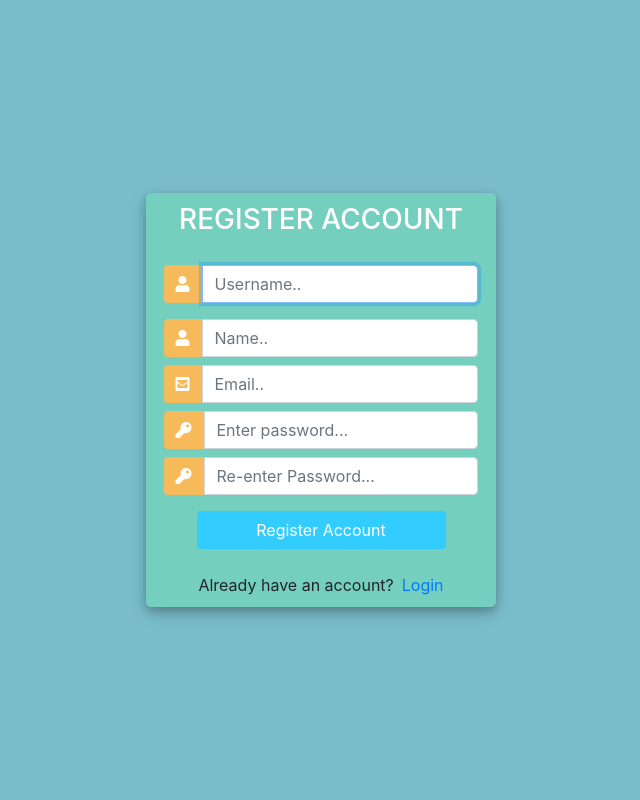
After one commit to thongnd0200/Ecommerce-Source, a Django app: page /register/ in a window 1280 px wide. The commit adds this page. Shown: the whole page, without its empty margins (319-959 px from the left). Run offline with Django 3.2, Linux system fonts and the light colour scheme; some libraries are stand-ins or nearby versions.

Commit message:
Login and Register

```diff
--- /dev/null
+++ b/ecommerce/store/decorators.py
@@ -0,0 +1,11 @@
+from django.http import HttpResponse
+from django.shortcuts import redirect
+
+
+def unauthenticated_user(view_func):
+    def wrapper_func(request, *args, **kwargs):
+        if request.user.is_authenticated:
+            return redirect('store')
+        else:
+            return view_func(request, *args, **kwargs)
+    return wrapper_func
--- /dev/null
+++ b/ecommerce/store/forms.py
@@ -0,0 +1,11 @@
+from django.forms import ModelForm
+from django import forms
+from django.contrib.auth.models import User
+from django.contrib.auth.forms import UserCreationForm
+from .models import *
+
+
+class CreateUserForm(UserCreationForm):
+    class Meta:
+        model = User
+        fields = ['username', 'last_name', 'email', 'password1', 'password2']
--- /dev/null
+++ b/ecommerce/store/templates/store/register.html
@@ -0,0 +1,151 @@
+<!DOCTYPE html>
+<html>
+
+<head>
+    <title>Register</title>
+    <link rel="stylesheet" href="https://stackpath.bootstrapcdn.com/bootstrap/4.1.3/css/bootstrap.min.css"
+        integrity="sha384-MCw98/SFnGE8fJT3GXwEOngsV7Zt27NXFoaoApmYm81iuXoPkFOJwJ8ERdknLPMO" crossorigin="anonymous">
+    <script src="https://ajax.googleapis.com/ajax/libs/jquery/3.3.1/jquery.min.js"></script>
+    <link rel="stylesheet" href="https://use.fontawesome.com/releases/v5.6.1/css/all.css"
+        integrity="sha384-gfdkjb5BdAXd+lj+gudLWI+BXq4IuLW5IT+brZEZsLFm++aCMlF1V92rMkPaX4PP" crossorigin="anonymous">
+
+    <style>
+        body,
+        html {
+            margin: 0;
+            padding: 0;
+            height: 100%;
+            background: #7abecc !important;
+        }
+
+        .user_card {
+            width: 350px;
+            margin-top: auto;
+            margin-bottom: auto;
+            background: #74cfbf;
+            position: relative;
+            display: flex;
+            justify-content: center;
+            flex-direction: column;
+            padding: 10px;
+            box-shadow: 0 4px 8px 0 rgba(0, 0, 0, 0.2), 0 6px 20px 0 rgba(0, 0, 0, 0.19);
+            -webkit-box-shadow: 0 4px 8px 0 rgba(0, 0, 0, 0.2), 0 6px 20px 0 rgba(0, 0, 0, 0.19);
+            -moz-box-shadow: 0 4px 8px 0 rgba(0, 0, 0, 0.2), 0 6px 20px 0 rgba(0, 0, 0, 0.19);
+            border-radius: 5px;
+
+        }
+
+        .form_container {
+            margin-top: 20px;
+        }
+
+        #form-title {
+            color: #fff;
+        }
+
+        .login_btn {
+            width: 100%;
+            background: #33ccff !important;
+            color: white !important;
+        }
+
+        .login_btn:focus {
+            box-shadow: none !important;
+            outline: 0px !important;
+        }
+
+        .login_container {
+            padding: 0 2rem;
+        }
+
+        .input-group-text {
+            background: #f7ba5b !important;
+            color: white !important;
+            border: 0 !important;
+            border-radius: 0.25rem 0 0 0.25rem !important;
+        }
+
+        .input_user,
+        .input_pass:focus {
+            box-shadow: none !important;
+            outline: 0px !important;
+        }
+    </style>
+
+</head>
+
+<body>
+    <div class="container h-100">
+        <div class="d-flex justify-content-center h-100">
+            <div class="user_card">
+                <div class="d-flex justify-content-center">
+                    <h3 id="form-title">REGISTER ACCOUNT</h3>
+                </div>
+                <div class="d-flex justify-content-center form_container">
+
+                    <form method="POST" action="">
+                        {% csrf_token %}
+                        <div class="input-group mb-3">
+                            <div class="input-group-append">
+                                <span class="input-group-text"><i class="fas fa-user"></i></span>
+                            </div>
+                            {{form.username}}
+                        </div>
+                        <div class="input-group mb-2">
+                            <div class="input-group-append">
+                                <span class="input-group-text"><i class="fas fa-user"></i></span>
+                            </div>
+                            {{form.last_name}}
+                        </div>
+                        <div class="input-group mb-2">
+                            <div class="input-group-append">
+                                <span class="input-group-text"><i class="fas fa-envelope-square"></i></span>
+                            </div>
+                            {{form.email}}
+                        </div>
+                        <div class="input-group mb-2">
+                            <div class="input-group-append">
+                                <span class="input-group-text"><i class="fas fa-key"></i></span>
+                            </div>
+                            {{form.password1}}
+                        </div>
+                        <div class="input-group mb-2">
+                            <div class="input-group-append">
+                                <span class="input-group-text"><i class="fas fa-key"></i></span>
+                            </div>
+                            {{form.password2}}
+                        </div>
+
+                        <div class="d-flex justify-content-center mt-3 login_container">
+                            <input class="btn login_btn" type="submit" value="Register Account">
+                        </div>
+                    </form>
+                </div>
+
+                {{form.errors}}
+
+                <div class="mt-4">
+                    <div class="d-flex justify-content-center links">
+                        Already have an account? <a href="{% url 'login' %}" class="ml-2">Login</a>
+                    </div>
+                </div>
+            </div>
+        </div>
+    </div>
+    <script>
+
+        var form_fields = document.getElementsByTagName('input')
+        form_fields[1].placeholder = 'Username..';
+        form_fields[2].placeholder = 'Name..';
+        form_fields[3].placeholder = 'Email..';
+        form_fields[4].placeholder = 'Enter password...';
+        form_fields[5].placeholder = 'Re-enter Password...';
+
+
+        for (var field in form_fields) {
+            form_fields[field].className += ' form-control'
+        }
+    </script>
+</body>
+
+</html>
--- a/ecommerce/store/urls.py
+++ b/ecommerce/store/urls.py
@@ -6,4 +6,7 @@ urlpatterns = [
     path('checkout/', views.checkout, name='checkout'),
     path('update_item/', views.updateItem, name='update_item'),
     path('process_order/', views.processOrder, name='process_order'),
+    path('login/', views.loginPage, name='login'),
+    path('register/', views.registerPage, name='register'),
+    path('logout/', views.logoutUser, name='logout'),
 ]
--- a/ecommerce/store/views.py
+++ b/ecommerce/store/views.py
@@ -1,14 +1,19 @@
-from django.shortcuts import render
+from django.shortcuts import render, redirect
 from django.http import JsonResponse
+from django.contrib import messages
+from django.contrib.auth import authenticate, login, logout
+from django.contrib.auth.forms import UserCreationForm
+from .utils import cookieCart, cartData, guestOrder
+from .forms import *
+from .decorators import *
 import json
 import datetime
 from .models import *
-from .utils import cookieCart, cartData, guestOrder
 # Create your views here.
 
 
 def store(request):
-    data = cookieCart(request)
+    data = cartData(request)
     cartItems = data['cartItems']
 
     products = Product.objects.all()
@@ -20,7 +25,7 @@ def store(request):
 
 
 def cart(request):
-    data = cookieCart(request)
+    data = cartData(request)
     cartItems = data['cartItems']
     order = data['order']
     items = data['items']
@@ -30,11 +35,12 @@ def cart(request):
         'order': order,
         'cartItems': cartItems
     }
+    print(context)
     return render(request, 'store/cart.html', context)
 
 
 def checkout(request):
-    data = cookieCart(request)
+    data = cartData(request)
     cartItems = data['cartItems']
     order = data['order']
     items = data['items']
@@ -99,3 +105,45 @@ def processOrder(request):
         )
 
     return JsonResponse('Payment complete!', safe=False)
+
+
+@unauthenticated_user
+def loginPage(request):
+    if request.method == 'POST':
+        username = request.POST.get('username')
+        password = request.POST.get('password')
+        user = authenticate(request, username=username, password=password)
+        if user is not None:
+            login(request, user)
+            return redirect('store')
+        else:
+            messages.info(request, 'Username OR Password is incorrect')
+    context = {
+    }
+    return render(request, 'store/login.html', context)
+
+
+def logoutUser(request):
+    logout(request)
+    return redirect('store')
+
+
+@unauthenticated_user
+def registerPage(request):
+    form = CreateUserForm()
+    if request.method == 'POST':
+        form = CreateUserForm(request.POST)
+        if form.is_valid():
+            user = form.save()
+            username = form.cleaned_data.get('username')
+            name = form.cleaned_data.get('last_name')
+            email = form.cleaned_data.get('email')
+            customer = Customer.objects.create(
+                user=user, name=name, email=email)
+            customer.save()
+            messages.success(request, 'Account was created for ' + username)
+            return redirect('login')
+    context = {
+        'form': form
+    }
+    return render(request, 'store/register.html', context)
```
Also changed, not shown: ecommerce/store/templates/store/login.html (added, +134 -0 lines), ecommerce/store/templates/store/main.html (+7 -3 lines), ecommerce/db.sqlite3.
